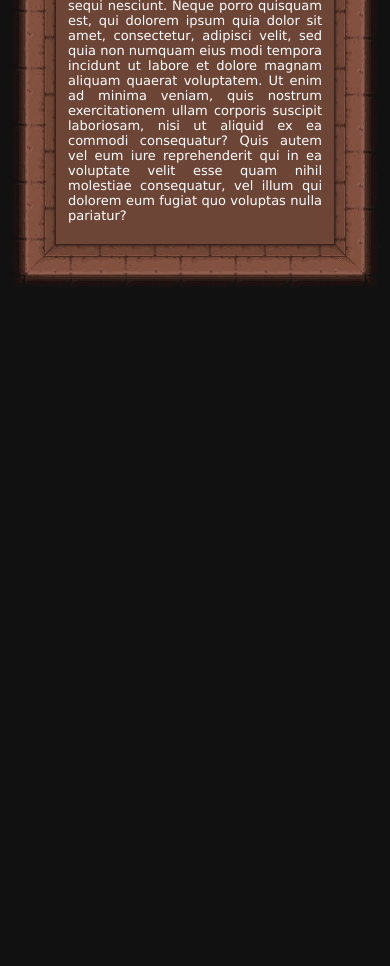
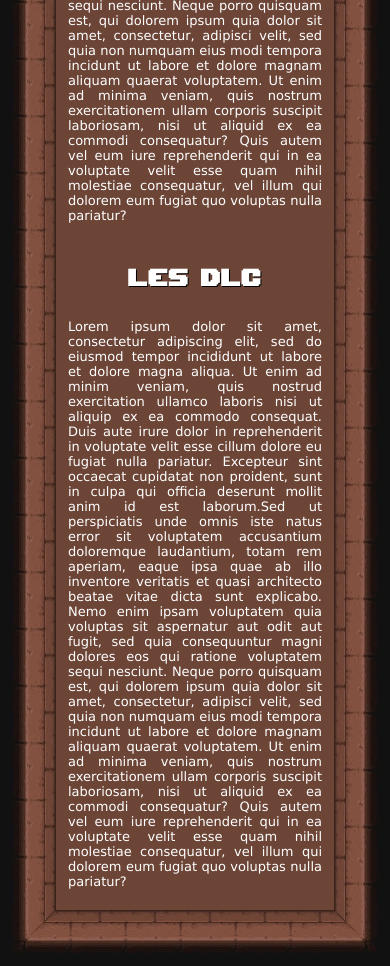
Before and after one commit to Ssilverf0xX/ssilverf0xx.github.io, a plain HTML site: page index.html in a window 390 px wide. Shown: the part 4072-5038 px from the top of the page. Before the commit the page ends 4372 px from the top, so only its background shows below. Drawn offline with Linux system fonts and the light colour scheme.

Commit message:
Add files via upload

```diff
--- a/index.html
+++ b/index.html
@@ -9,7 +9,6 @@
         <link rel="stylesheet" href="style.css">
     </head>
     <body>
-        <header></header>
         <nav>
 			<ul class="menu">
 				<li><a class="active" href="index.html">Accueil</a> </li>
@@ -20,7 +19,8 @@
 			</ul>
 		</nav>
         <!-- articles sur le jeu, l'histoire, les dlc, ... -->
-        <main class="accueil">
+        <main id="accueil">
+
             <article>
                 <h1>Le jeu</h1>
                 <p class="presentation">The Binding of Isaac : Rebirth est un jeu de tir RPG d'action généré de façon aléatoire avec de lourds éléments roguelike. Les joueurs accompagnent
@@ -94,6 +94,18 @@
                     quis nostrum exercitationem ullam corporis suscipit laboriosam, nisi ut aliquid ex ea commodi consequatur? Quis autem vel eum iure reprehenderit qui
                     in ea voluptate velit esse quam nihil molestiae consequatur, vel illum qui dolorem eum fugiat quo voluptas nulla pariatur?</p>
             </article>
+            <article>
+                <h1>Les DLC</h1>
+                <p>Lorem ipsum dolor sit amet, consectetur adipiscing elit, sed do eiusmod tempor incididunt ut labore et dolore magna aliqua. Ut enim ad minim veniam,
+                    quis nostrud exercitation ullamco laboris nisi ut aliquip ex ea commodo consequat. Duis aute irure dolor in reprehenderit in voluptate velit esse cillum
+                    dolore eu fugiat nulla pariatur. Excepteur sint occaecat cupidatat non proident, sunt in culpa qui officia deserunt mollit anim id est laborum.Sed ut
+                    perspiciatis unde omnis iste natus error sit voluptatem accusantium doloremque laudantium, totam rem aperiam, eaque ipsa quae ab illo inventore
+                    veritatis et quasi architecto beatae vitae dicta sunt explicabo. Nemo enim ipsam voluptatem quia voluptas sit aspernatur aut odit aut fugit, sed quia
+                    consequuntur magni dolores eos qui ratione voluptatem sequi nesciunt. Neque porro quisquam est, qui dolorem ipsum quia dolor sit amet, consectetur,
+                    adipisci velit, sed quia non numquam eius modi tempora incidunt ut labore et dolore magnam aliquam quaerat voluptatem. Ut enim ad minima veniam,
+                    quis nostrum exercitationem ullam corporis suscipit laboriosam, nisi ut aliquid ex ea commodi consequatur? Quis autem vel eum iure reprehenderit qui
+                    in ea voluptate velit esse quam nihil molestiae consequatur, vel illum qui dolorem eum fugiat quo voluptas nulla pariatur?</p>
+            </article>
         </main>
         <footer></footer>
     </body>
--- a/style.css
+++ b/style.css
@@ -12,7 +12,6 @@ main{
     font-family: Verdana, Geneva, Tahoma, sans-serif;
     color: white;
 }
-
 /* css pour les paragraphes + headings + liens + images */
 h1{
     font-family: Upheavtt;
@@ -22,7 +21,7 @@ h1{
 }
 #Chapitres h2{
     font-family: Upheavtt;
-    font-size: 28 px;
+    font-size: 28px;
     letter-spacing: 1px;
     text-shadow: 1px 1px black;
 }
@@ -54,7 +53,6 @@ a.para{
     font-family: IsaacGame;
     font-size: 20px;
 }
-
 /* menu nav responsive */
 nav{
     position: sticky;
@@ -89,7 +87,7 @@ ul.menu li a.active{
     background-color: wheat;
     color: #111111;
 }
-@media screen and (max-width: 931px) {
+@media screen and (max-width: 931px) {/* barre de nav verticale + centrer les titres*/
     ul.menu li.right,
     ul.menu li{
         float: none;
@@ -97,10 +95,13 @@ ul.menu li a.active{
     h1{
         text-align: center;
     }
+    h2{
+        text-align: center;
+    }
     nav{
         position: initial;
     }
-    main.accueil p{
+    #accueil p{
         font-size:small
     }
 }
@@ -108,6 +109,11 @@ ul.menu li a.active{
 /* css pour les différents tableaux */
 div.tabloX{
     overflow-x: auto;
+    -ms-overflow-style: none;/*cacher la barre de scrol pour IE et edge*/
+    scrollbar-width: none;/*cacher la barre de scrol pour firefox*/
+}
+div.tabloX::-webkit-scrollbar{
+    display: none;/*cacher la barre de scrol pour chrome, safarti et opera*/
 }
 table{
     text-align: center;
```
